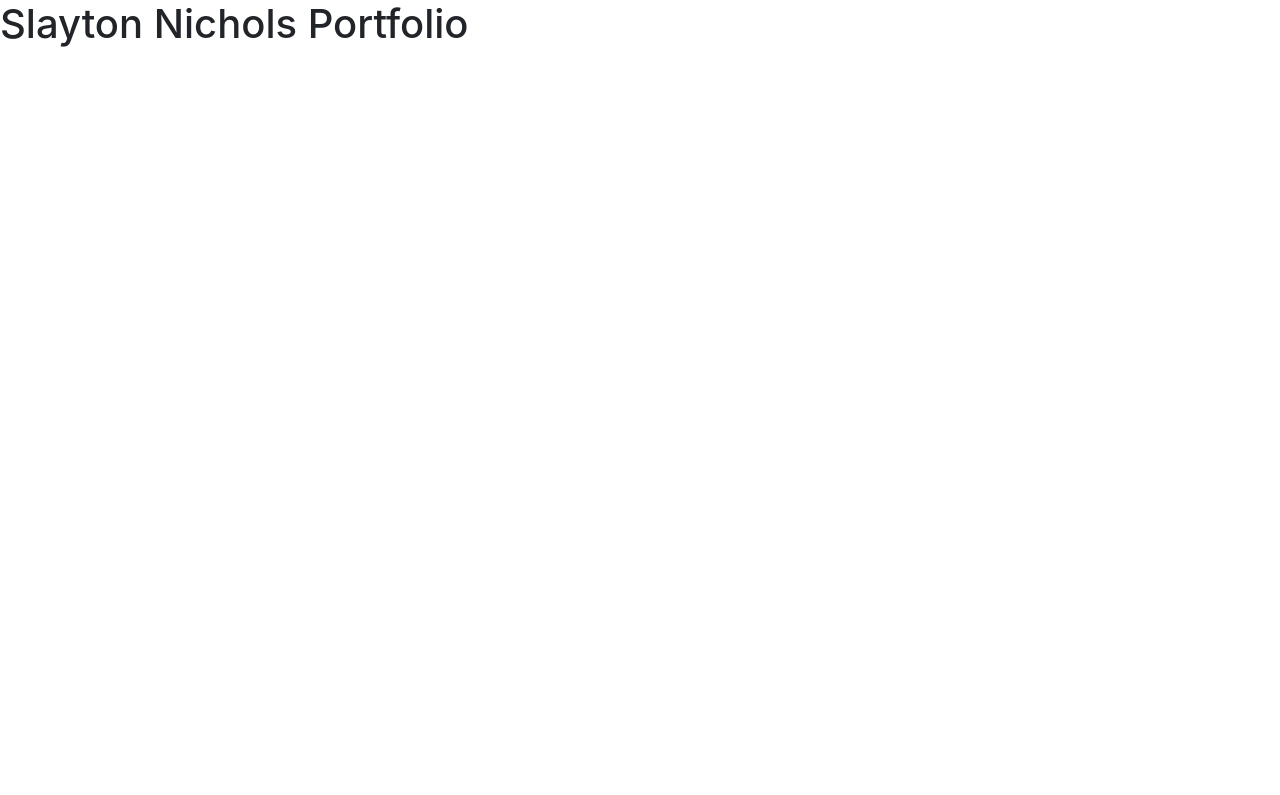
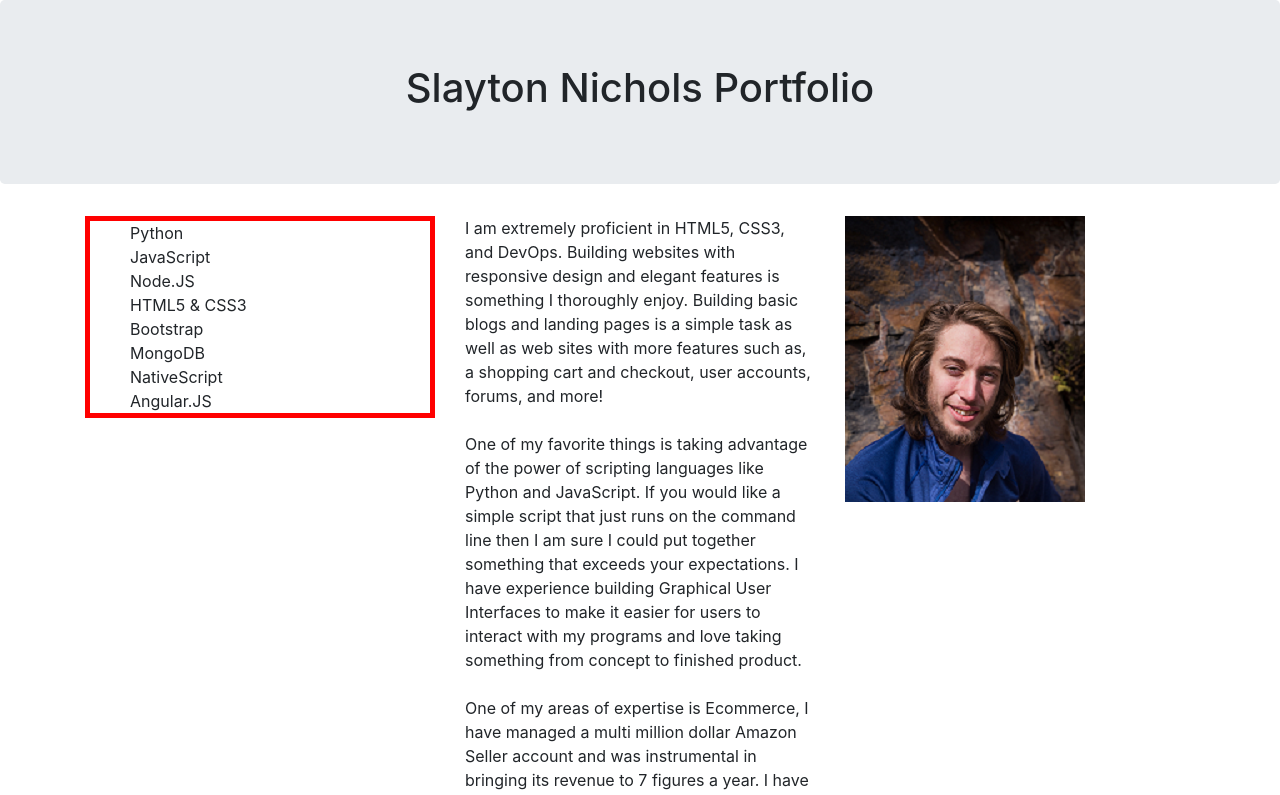
Before and after one commit to SlaytonN/Portfolio, a website: page index.html in a window 1280 px wide. Shown: the top 795 px of the page. Drawn offline with nearby package versions, Linux system fonts and the light colour scheme.

Commit message:
Content had been added and bootsrtap features are being used.

```diff
--- /dev/null
+++ b/bootstrap.css
@@ -0,0 +1,13 @@
+.head{
+  text-align: center;
+}
+.skills{
+  list-style-type: none;
+  align-content: center;
+  border: solid 5px red;
+
+}
+
+#me{
+  align-content: center;
+}
--- a/index.html
+++ b/index.html
@@ -2,16 +2,63 @@
 <html lang="en">
 <head>
   <meta charset="UTF-8">
-  <meta name="viewport" content="width=device-width, initial-scale=1.0">
+  <meta name="viewport" content="width=device-width, initial-scale=1.0, shrink-to-fit=no">
   <meta http-equiv="X-UA-Compatible" content="ie=edge">
   <link rel="stylesheet" href="node_modules\bootstrap\dist\css\bootstrap.min.css">
+  <link rel="stylesheet" href=".\bootstrap.css">
   <title>Slayton Nichols</title>
 </head>
 <body>
-  <h1>Slayton Nichols Portfolio</h1>
+  <header class="jumbotron">
+    <div class="container">
+      <h1 class="head">Slayton Nichols Portfolio</h1>
+    </div>
+  </header>
+  <div class="container">
+    <div class="row">
+      <div class="col-sm">
+        <ul class="skills">
+          <li>Python</li>
+          <li>JavaScript</li>
+          <li>Node.JS</li>
+          <li>HTML5 & CSS3</li>
+          <li>Bootstrap</li>
+          <li>MongoDB</li>
+          <li>NativeScript</li>
+          <li>Angular.JS</li>
+        </ul>
+      </div>
+      <div class="col-sm">
+      <p class="aboutme">I am extremely proficient in HTML5, CSS3, and DevOps.
+        Building websites with responsive design and elegant features is something
+        I thoroughly enjoy. Building basic blogs and landing pages is a simple
+        task as well as web sites with more features such as, a shopping cart
+        and checkout, user accounts, forums, and more! <br> <br>
+        One of my favorite things is taking advantage of the power of scripting
+        languages like Python and JavaScript. If you would like a simple script
+        that just runs on the command line then I am sure I could put together
+        something that exceeds your expectations. I have experience building
+        Graphical User Interfaces to make it easier for users to interact with my
+        programs and love taking something from concept to finished product.<br><br>
+        One of my areas of expertise is Ecommerce, I have managed a multi million
+        dollar Amazon  Seller account and was instrumental in bringing its revenue
+        to 7 figures a year. I have built multiple applications for inventory
+        management, task automation, inventory and sales analysis, and scheduling
+        management. I understand what goes into managing an Ecommerce business
+        and how processes help achieve maximum efficiency.<br><br>
+        Over all I am a very hard working and detail oriented person and enjoy the
+        different jobs that freelancing provides. I look forward to invitations
+        for all different types of jobs and I am available 7 days a week so do not
+        hesitate to reach out!
+      </p>
+      </div>
+      <div class="col-sm">
+        <img id="Me" src="images\Slayton Nichols-7649.png" alt="Profile Image">
+      </div>
+    </div>
 
-
-
+  </div>
+<!--Scripts-->
 <script src="node_modules\bootstrap\dist\js\bootstrap.min.js"></script>
 <script src="node_modules\jquery\dist\jquery.min.js"></script>
 <script src="node_modules\tether\dist\js\tether.min.js"></script>
```
Also changed, not shown: images/Slayton Nichols-7649.png (added), styles.css (deleted).
